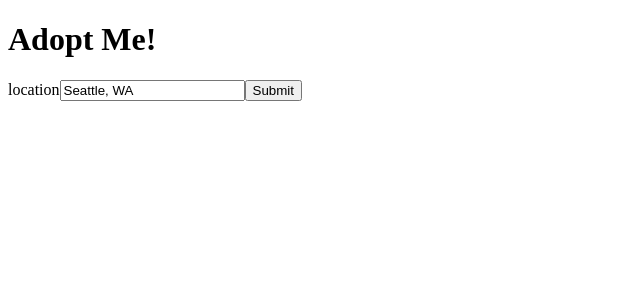
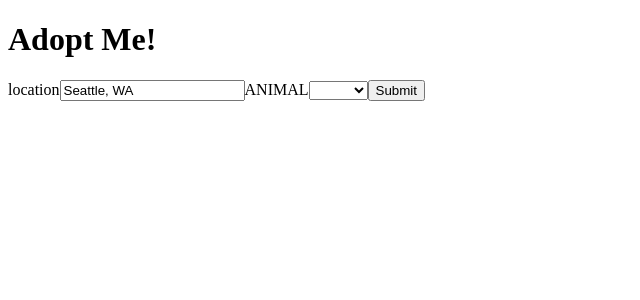
Before and after one commit to widzthedvloper/adopt-me, a React app: page / in a window 1280 px wide. Shown: the top 300 px of the page, without its empty margins (0-640 px from the left). Built offline with nearby package versions, Linux system fonts and the light colour scheme; the HTML template or start-up script is replaced by a standard one.

Commit message:
Add select tag

```diff
--- a/src/SearchParams.js
+++ b/src/SearchParams.js
@@ -1,8 +1,11 @@
 import React from 'react';
 import { useState } from 'react';
 
+const ANIMALS = ["bird", "cat", "dog", "rabbit", "reptile"];
+
 function SearchParams() {
     const [location, setLocation] = useState("Seattle, WA")
+    const [animal, setAnimal] = useState("")
 
     return (
         <div className="search-params">
@@ -16,6 +19,22 @@
                       placeholder="Location"
                     />
                 </label>
+                <label htmlFor="animal">
+                    ANIMAL
+                    <select
+                        id="animal"
+                        value = {animal}
+                        onChange={e => setAnimal(e.target.value)}
+                        onBlur={e => setAnimal(e.target.value)}
+                    >
+                        <option />
+                        {
+                            // typically you should not use index as key
+                            ANIMALS.map((animal, key) => <option key={key}>{animal}</option>)
+                        }
+                    </select>
+
+                </label>
                 <button>Submit</button>
             </form>
         </div>
```
